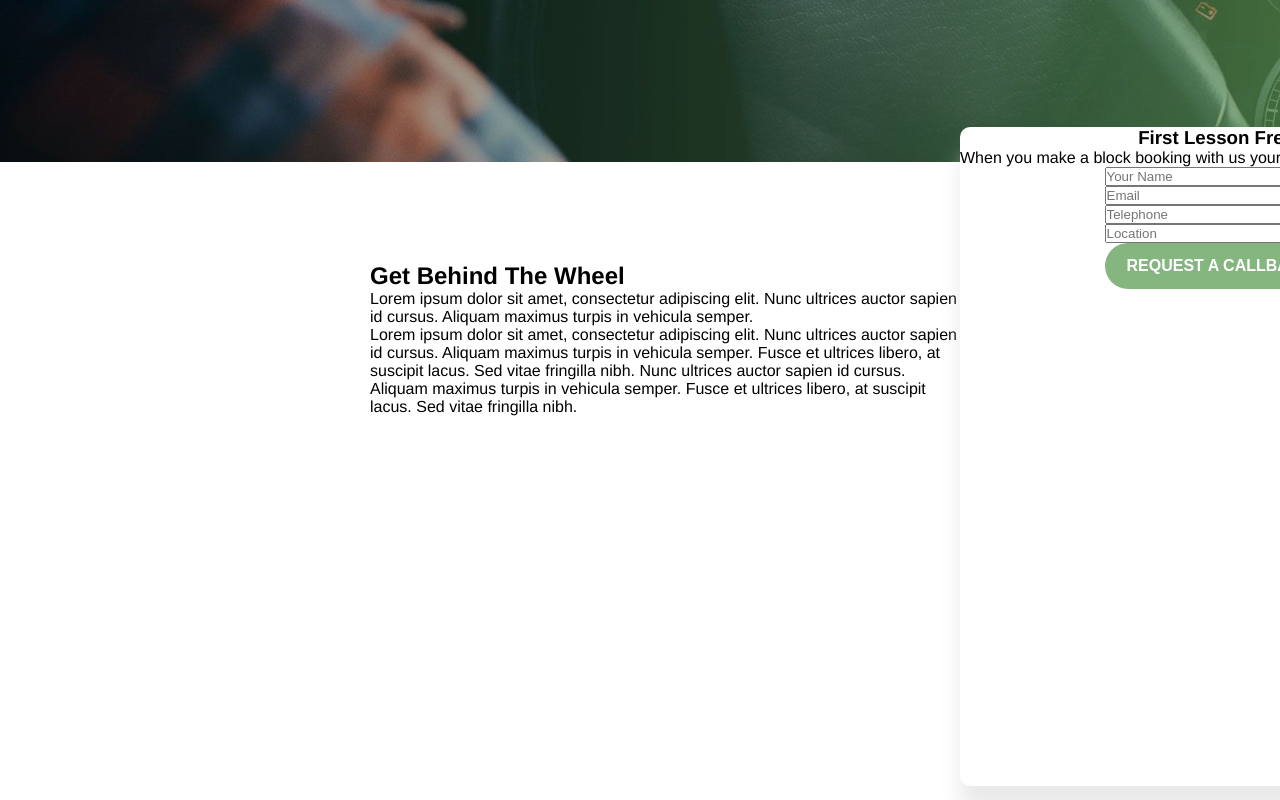
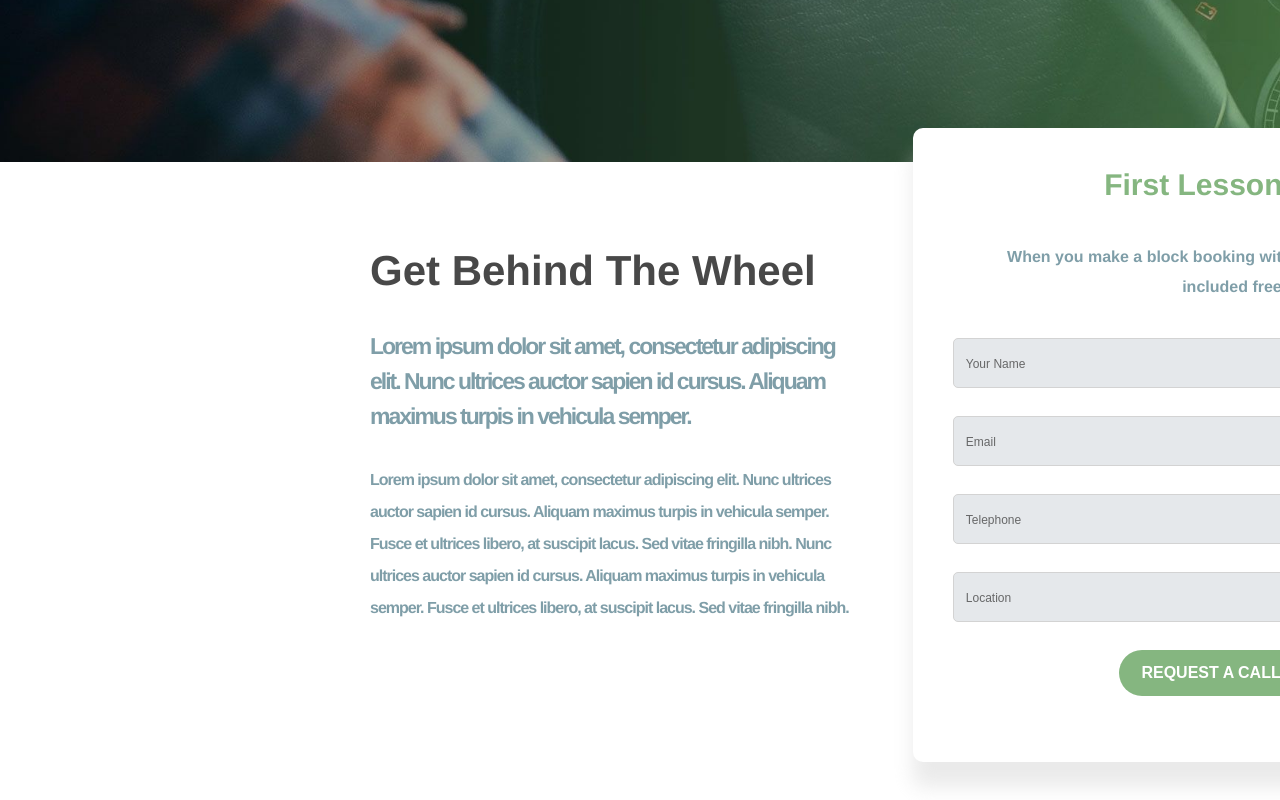
Before and after one commit to Deceit-87/proj-html-vuejs, a Vue app: page / in a window 1280 px wide. Shown: the part 620-1420 px from the top of the page. Built offline with nearby package versions, Linux system fonts and the light colour scheme.

Commit message:
mainform complete

```diff
--- a/src/App.vue
+++ b/src/App.vue
@@ -1,43 +1,44 @@
 <template>
   <div id="app">
-   <Header/>
-   <Form/>
-   <Footer/>
+    <Header />
+    <Form />
+    <Footer />
   </div>
 </template>
 
 <script>
-import Header from './components/MainHeader.vue'
-import Footer from './components/MainFooter.vue'
-import Form from './components/MainForm.vue'
+import Header from "./components/MainHeader.vue";
+import Footer from "./components/MainFooter.vue";
+import Form from "./components/MainForm.vue";
 
 export default {
-  name: 'App',
+  name: "App",
   components: {
-
     Header,
     Form,
     Footer,
-
-  }
-}
+  },
+};
 </script>
 
 <style lang="scss">
 :root {
 
-  --text-xs:#7f9ea8;
-  --main-green: #85b680 ;
-  --over-green: #79b27b ;
+  --text-xs: #7f9ea8;
+  --main-green: #85b680;
+  --over-green: #79b27b;
+  --lightGrey: #e5e8eb;
+  --darkGrey: #484848;
 }
-*{
+* {
   margin: 0;
   padding: 0;
   box-sizing: border-box;
 }
-ul,ol{
+ul,
+ol {
   list-style: none;
-  a{
+  a {
     color: currentColor;
   }
 }
@@ -47,8 +48,7 @@ ul,ol{
   -moz-osx-font-smoothing: grayscale;
   min-height: 100vh;
   min-width: 1920px;
-  font-size: 1.5 rem ;
-
+  font-size: 1.5 rem;
 }
 .nav-bar,
 .green_button {
@@ -66,31 +66,28 @@ ul,ol{
   min-width: 145px;
   height: 46px;
   display: block;
-      &:hover{
-        background-color:var(--over-green)
+  &:hover {
+    background-color: var(--over-green);
   }
 }
-.container-fluid{
-  min-width: 1920px
+.container-fluid {
+  min-width: 1920px;
 }
 .container {
   width: 1180px;
   margin: 0 auto;
   display: flex;
 }
-.container-half{
-  width: 50%;
+.container-half {
+  width: 41%;
+  margin-right: 5%;
 }
-.flex{
+.flex {
   display: flex;
 }
 #logo {
-
-
   img {
     width: 260px;
   }
 }
-
-
 </style>
--- a/src/components/MainForm.vue
+++ b/src/components/MainForm.vue
@@ -2,19 +2,22 @@
   <section class="form-container container-fluid">
     <div class="container">
       <div class="container-half">
-        <h2>Get Behind The Wheel</h2>
+        <div class="form-info">
+          <h3>Get Behind The Wheel</h3>
           <p>
-          Lorem ipsum dolor sit amet, consectetur adipiscing elit. Nunc ultrices
-          auctor sapien id cursus. Aliquam maximus turpis in vehicula semper.
+            Lorem ipsum dolor sit amet, consectetur adipiscing elit. Nunc
+            ultrices auctor sapien id cursus. Aliquam maximus turpis in vehicula
+            semper.
           </p>
           <p>
-          Lorem ipsum dolor sit amet, consectetur adipiscing elit. Nunc ultrices
-          auctor sapien id cursus. Aliquam maximus turpis in vehicula semper.
-          Fusce et ultrices libero, at suscipit lacus. Sed vitae fringilla nibh.
-          Nunc ultrices auctor sapien id cursus. Aliquam maximus turpis in
-          vehicula semper. Fusce et ultrices libero, at suscipit lacus. Sed
-          vitae fringilla nibh.
+            Lorem ipsum dolor sit amet, consectetur adipiscing elit. Nunc
+            ultrices auctor sapien id cursus. Aliquam maximus turpis in vehicula
+            semper. Fusce et ultrices libero, at suscipit lacus. Sed vitae
+            fringilla nibh. Nunc ultrices auctor sapien id cursus. Aliquam
+            maximus turpis in vehicula semper. Fusce et ultrices libero, at
+            suscipit lacus. Sed vitae fringilla nibh.
           </p>
+        </div>
       </div>
       <div class="container-half">
         <div class="form-wrapper">
@@ -48,10 +51,10 @@
               placeholder="Location"
               minlength="3"
             />
+          </form>
           <button type="submit" class="green_button" name="button">
             request a callback
           </button>
-          </form>
         </div>
       </div>
     </div>
@@ -70,11 +73,38 @@ export default {
 <style lang="scss" scoped>
 .form-container {
   position: relative;
-  min-height: 705px;
+  min-height: 673px;
   .container {
-    padding-top: 100px;
+    padding-top: 85px;
+
+    .form-info {
+      h3 {
+        font-size: 42px;
+        font-weight: 800;
+        padding: 0px 0 34px 0;
+        color: var(--darkGrey);
+      }
+
+      p {
+        font-size: 23px;
+        font-weight: 700;
+        line-height: 35px;
+        padding: 0 0 30px 0;
+        letter-spacing: -2px;
+        color: var(--text-xs);
+      }
+      p:last-child {
+        line-height: 32px;
+        letter-spacing: -1px;
+        font-size: 16px;
+        color: var(--text-xs);
+        width: 99%;
+      }
+    }
     .form-wrapper {
-      min-height: 659px;
+      padding: 40px;
+
+      min-height: 634px;
       display: flex;
       flex-direction: column;
       align-items: center;
@@ -83,11 +113,46 @@ export default {
       top: -5%;
       background-color: #fff;
       border-radius: 10px;
+      p {
+        width: 92%;
+        text-align: center;
+        line-height: 30px;
+        padding-bottom: 36px;
+        color: var(--text-xs);
+        font-weight: 800;
+      }
+      h3 {
+        font-size: 30px;
+        font-weight: 801;
+        color: var(--main-green);
+        padding-bottom: 40px;
+      }
       form {
+        width: 100%;
+
         display: flex;
         flex-direction: column;
+
+        input {
+          margin-bottom: 28px;
+          height: 50px;
+          border-radius: 5px;
+          box-shadow: none;
+          border: 1px solid lightgray;
+          padding-left: 12px;
+          background-color: var(--lightGrey);
+          &::placeholder {
+            font-size: 12px;
+            color: rgba(71, 71, 71, 0.8);
+          }
+          &:focus {
+            outline: none;
+            box-shadow: none;
+            border-color: rgba(71, 71, 71, 0.4);
           }
         }
       }
     }
-</style>>
+  }
+}
+</style>
```
Lines whose indentation alone changed are shown as unchanged.
